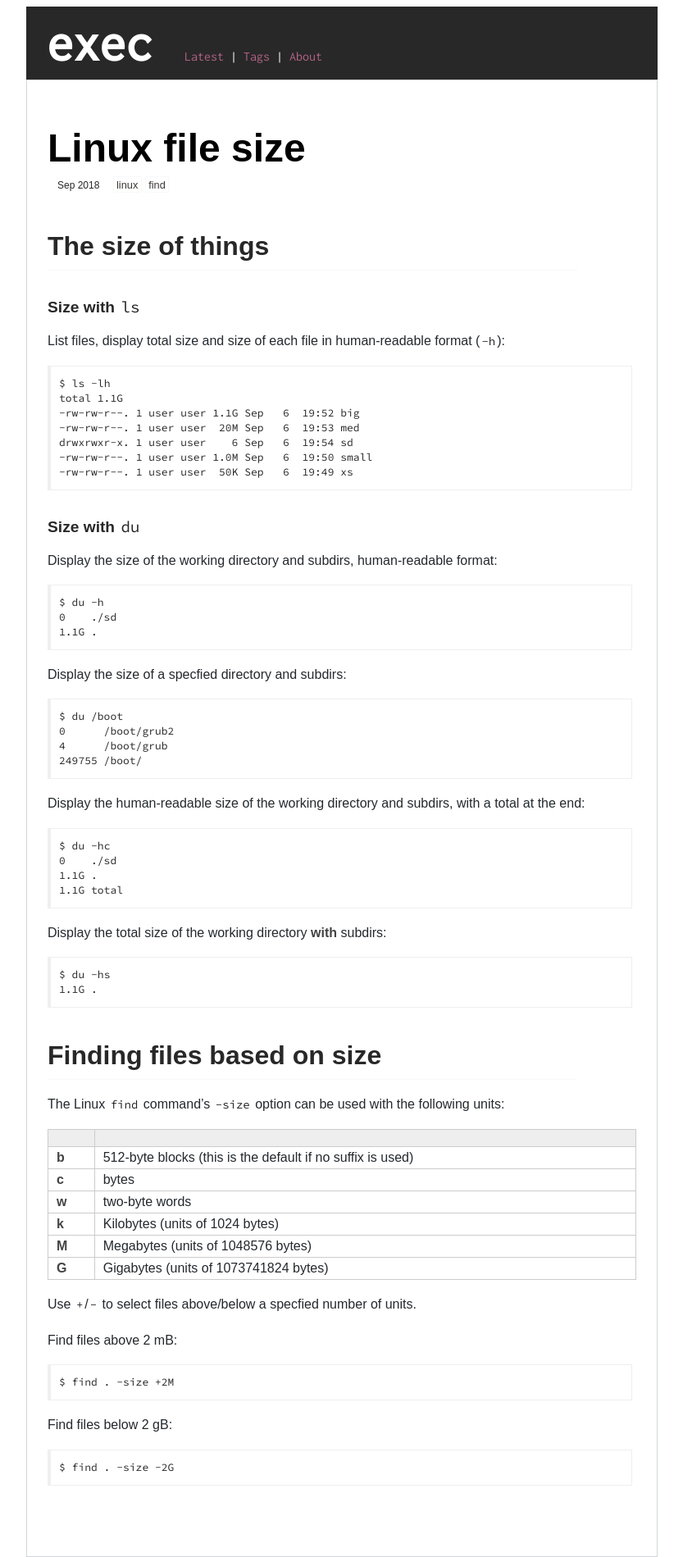
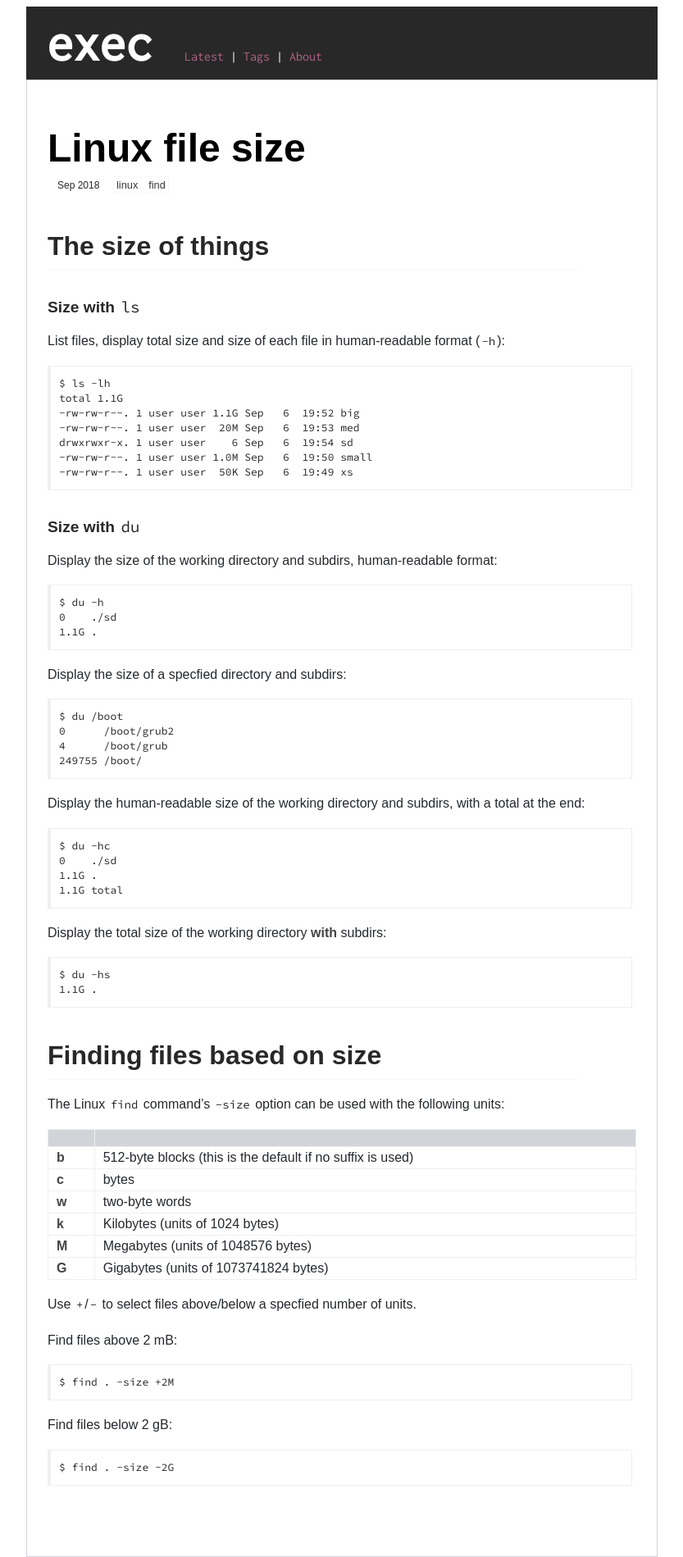
Before and after one commit to execas/execas.github.io, a Jekyll site: the page built from _posts/2018-09-07-linux-file-size.md, in a window 1280 px wide. Shown: the whole page at 82% size, without its empty margins (223-1056 px from the left). Built offline with Jekyll 4.4.1, drawn with Linux system fonts in a browser that asks for light colours.

Commit message:
Update execas.css

```diff
--- a/css/execas.css
+++ b/css/execas.css
@@ -318,7 +318,7 @@ END: postinfo
 
 .post table {
      border-collapse: collapse;
-     border: 1px solid #ccc;
+     border: 1px solid #efefef;
      width: 100%;
 }
 
@@ -326,16 +326,16 @@ END: postinfo
      padding: 4px;
      padding-left: 10px;
      padding-right: 10px;
-     border: 1px solid #ccc;
+     border: 1px solid #efefef;
 }
 
 .post tr {
-     border: 1px solid #ccc;
+     border: 1px solid #efefef;
 }
 
 .post th {
-     border: 1px solid #ccc;
-     background-color: #eee;
+     border: 1px solid #efefef;
+     background-color: #d1d5da;
 }
 
 div:empty {
```
